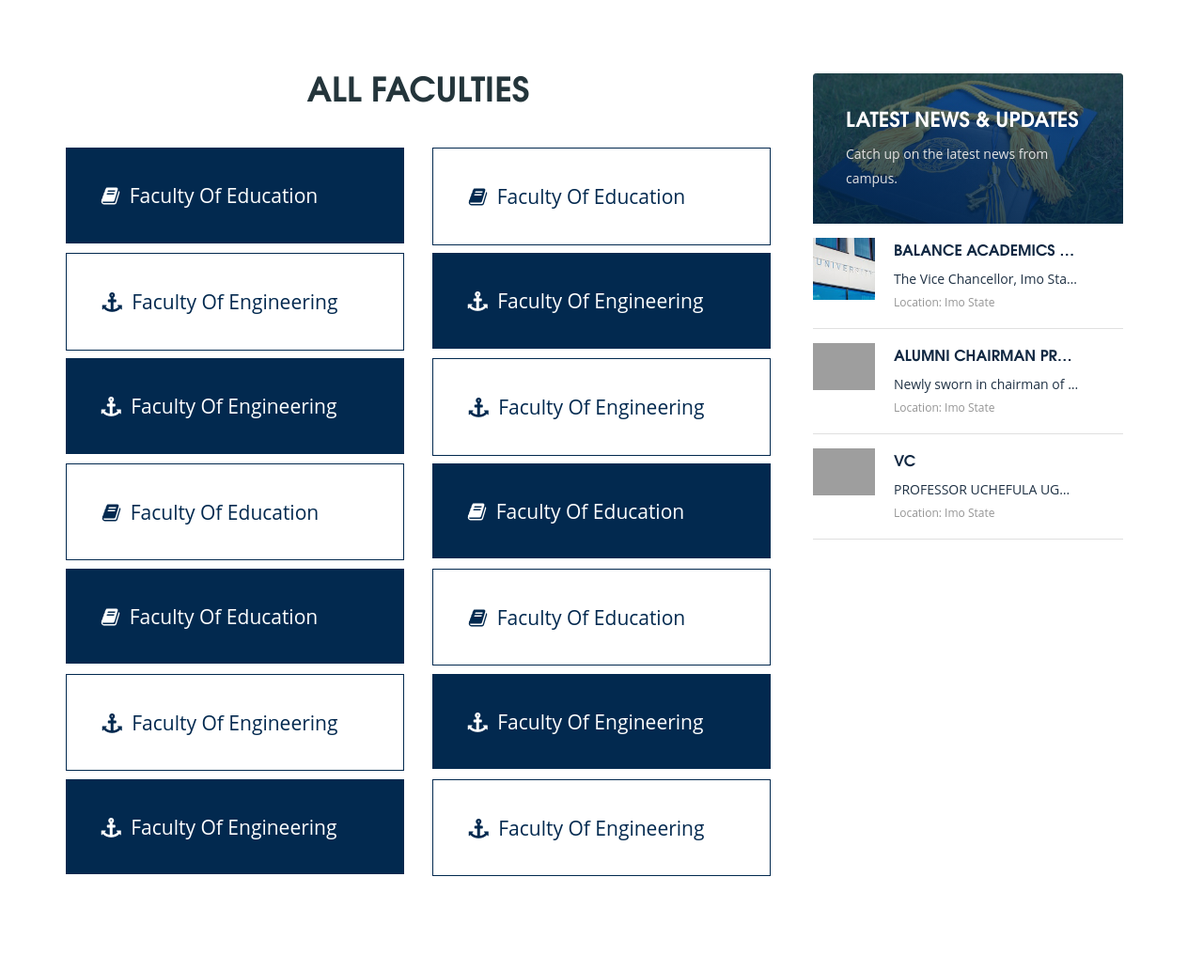
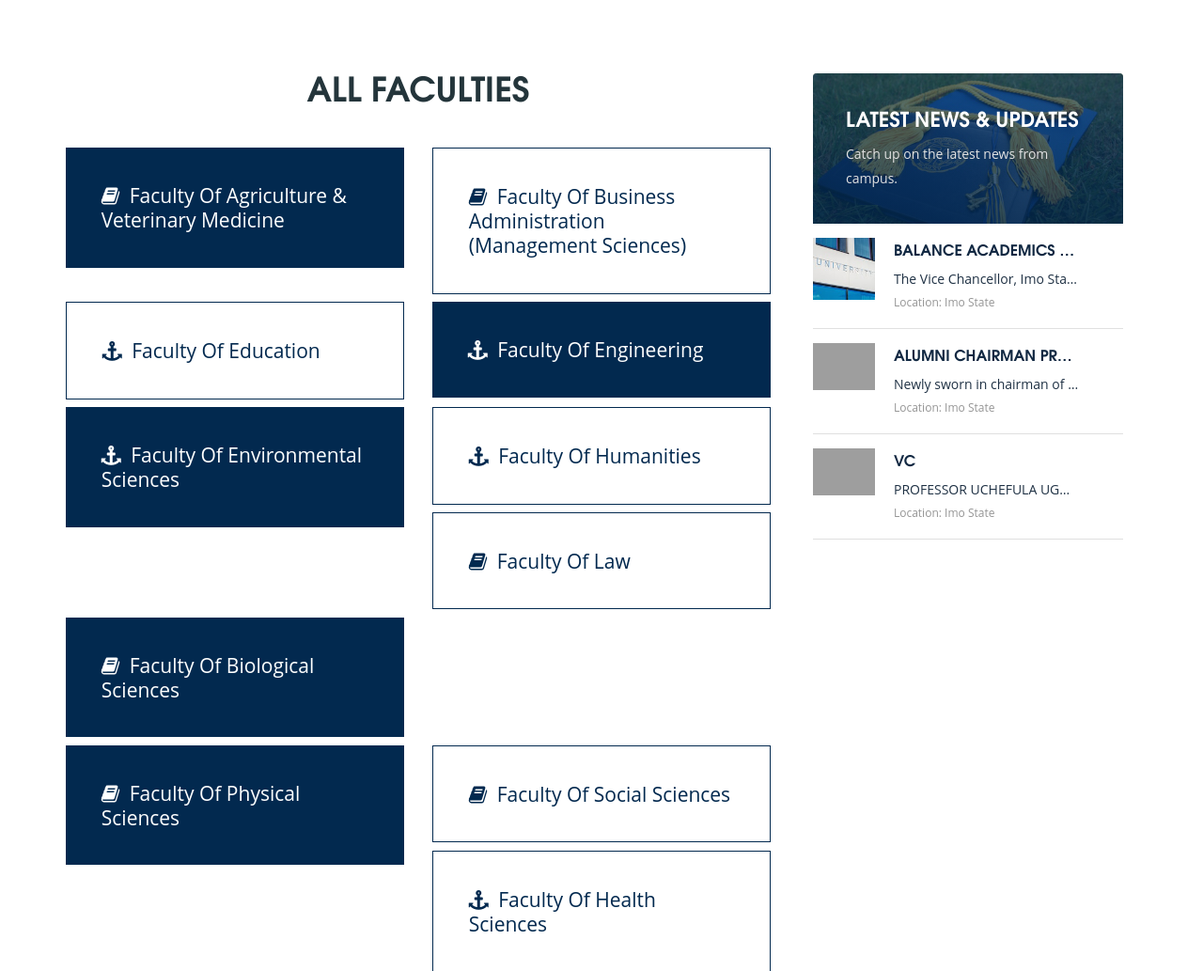
Before and after one commit to xmartina/imsu-v2, a PHP site: page /all.faculties.php in a window 1280 px wide. Shown: the part 241-1274 px from the top of the page at 94% size. Run offline with PHP 8.4, Linux system fonts and the light colour scheme; some web fonts are replaced; grey boxes are pictures that could not be loaded.

Commit message:
updating faculties names

```diff
--- a/all-faculties/list.faculties.php
+++ b/all-faculties/list.faculties.php
@@ -102,20 +102,20 @@
                         <div class="col-lg-6">
                              <div class="faculty-box">
                                 <i class="fab fa fa-book mr-3"></i>
-                                Faculty Of Education
+Faculty Of Agriculture & Veterinary Medicine
                             </div>
                         </div>
                         <div class="col-lg-6">
                              <div class="faculty-box reverse">
                                 <i class="fab fa fa-book mr-3"></i>
-                                Faculty Of Education
+Faculty Of Business Administration (Management Sciences)
                             </div>
                         </div>
 
                         <div class="col-lg-6">
                             <div class="faculty-box reverse">
                                 <i class="fab fa fa-anchor mr-3"></i>
-                                Faculty Of Engineering
+                                Faculty Of Education
                             </div>
                         </div>
                         <div class="col-lg-6">
@@ -131,26 +131,26 @@
                         <div class="col-lg-6">
                             <div class="faculty-box ">
                                 <i class="fab fa fa-anchor mr-3"></i>
-                                Faculty Of Engineering
+                                Faculty Of Environmental Sciences
                             </div>
                         </div>
                         <div class="col-lg-6">
                             <div class="faculty-box reverse">
                                 <i class="fab fa fa-anchor mr-3"></i>
-                                Faculty Of Engineering
+                                Faculty Of Humanities
                             </div>
                         </div>
 
                         <div class="col-lg-6">
                              <div class="faculty-box reverse">
                                 <i class="fab fa fa-book mr-3"></i>
-                                Faculty Of Education
+                                Faculty Of Law
                             </div>
                         </div>
                         <div class="col-lg-6">
                              <div class="faculty-box">
                                 <i class="fab fa fa-book mr-3"></i>
-                                Faculty Of Education
+                                Faculty Of Biological Sciences
                             </div>
                         </div>
                     </div>
@@ -159,26 +159,26 @@
                         <div class="col-lg-6">
                              <div class="faculty-box">
                                 <i class="fab fa fa-book mr-3"></i>
-                                Faculty Of Education
+                                Faculty Of Physical Sciences
                             </div>
                         </div>
                         <div class="col-lg-6">
                              <div class="faculty-box reverse">
                                 <i class="fab fa fa-book mr-3"></i>
-                                Faculty Of Education
+                                Faculty Of Social Sciences
                             </div>
                         </div>
 
                         <div class="col-lg-6">
                             <div class="faculty-box reverse">
                                 <i class="fab fa fa-anchor mr-3"></i>
-                                Faculty Of Engineering
+                                Faculty Of Health Sciences
                             </div>
                         </div>
                         <div class="col-lg-6">
                             <div class="faculty-box ">
                                 <i class="fab fa fa-anchor mr-3"></i>
-                                Faculty Of Engineering
+                                Faculty Of Basic Medical Sciences
                             </div>
                         </div>
                     </div>
@@ -188,13 +188,13 @@
                         <div class="col-lg-6">
                             <div class="faculty-box ">
                                 <i class="fab fa fa-anchor mr-3"></i>
-                                Faculty Of Engineering
+                                Faculties Of Basic Clinical
                             </div>
                         </div>
                         <div class="col-lg-6">
                             <div class="faculty-box reverse">
                                 <i class="fab fa fa-anchor mr-3"></i>
-                                Faculty Of Engineering
+                                Faculty Of Clinical Medicine
                             </div>
                         </div>
 
```
